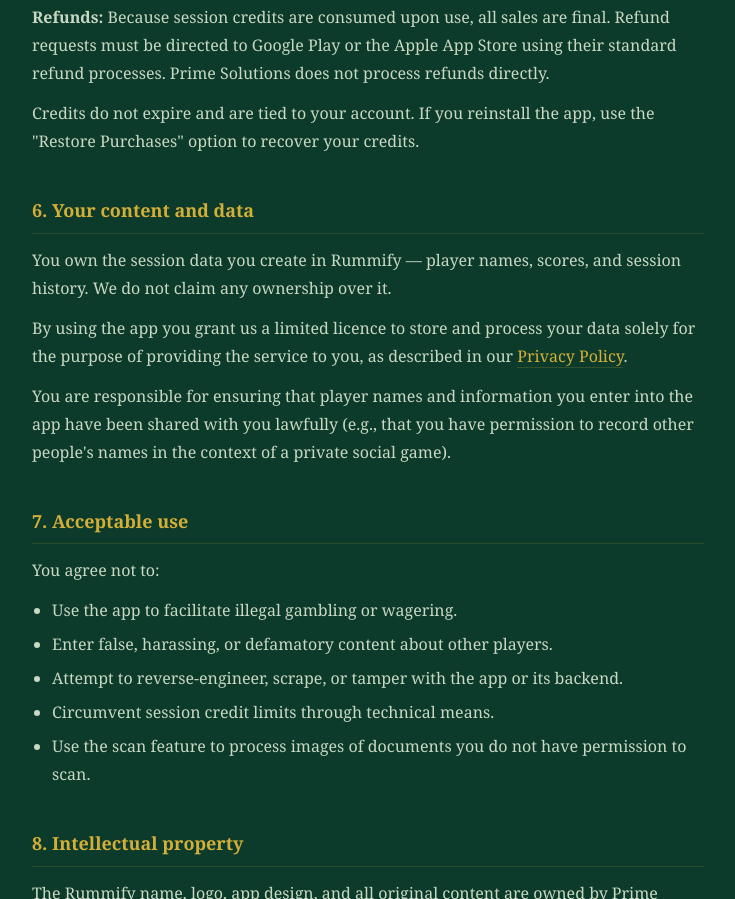
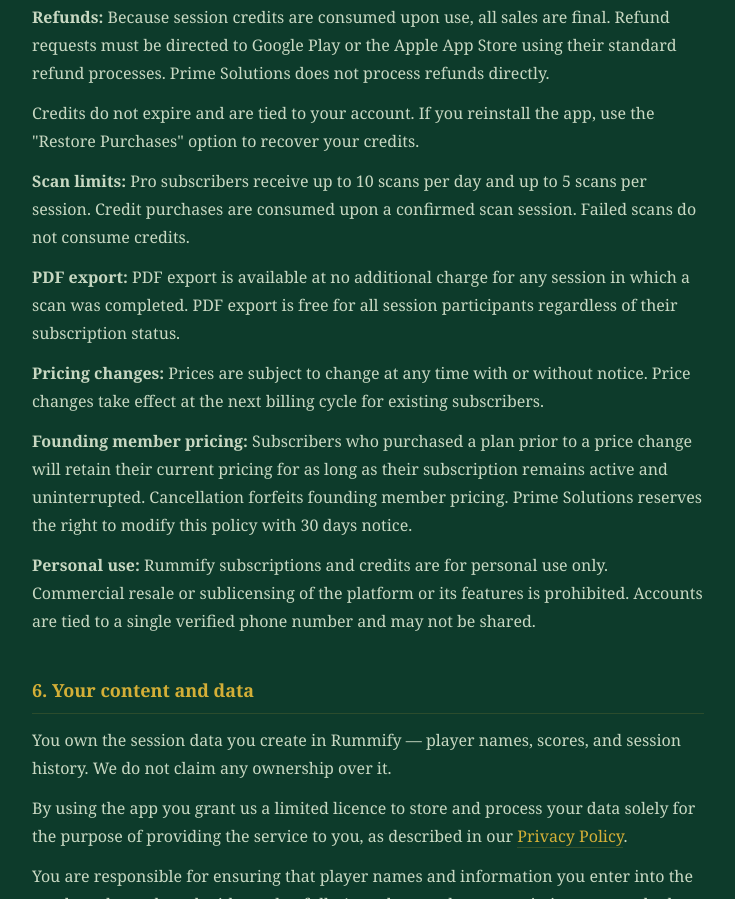
Before and after one commit to MediaMaharaj/Rummify, a plain HTML site: page terms.html in a window 1280 px wide. Shown: the part 1924-2823 px from the top of the page, without its empty margins (272-1007 px from the left). Drawn offline with Linux system fonts and the light colour scheme.

Commit message:
Add files via upload

```diff
--- a/terms.html
+++ b/terms.html
@@ -232,6 +232,11 @@
     <p>All purchases are processed by Google or Apple — not by Prime Solutions. By making a purchase you also agree to Google's or Apple's terms of service as applicable.</p>
     <p><strong>Refunds:</strong> Because session credits are consumed upon use, all sales are final. Refund requests must be directed to Google Play or the Apple App Store using their standard refund processes. Prime Solutions does not process refunds directly.</p>
     <p>Credits do not expire and are tied to your account. If you reinstall the app, use the "Restore Purchases" option to recover your credits.</p>
+    <p><strong>Scan limits:</strong> Pro subscribers receive up to 10 scans per day and up to 5 scans per session. Credit purchases are consumed upon a confirmed scan session. Failed scans do not consume credits.</p>
+    <p><strong>PDF export:</strong> PDF export is available at no additional charge for any session in which a scan was completed. PDF export is free for all session participants regardless of their subscription status.</p>
+    <p><strong>Pricing changes:</strong> Prices are subject to change at any time with or without notice. Price changes take effect at the next billing cycle for existing subscribers.</p>
+    <p><strong>Founding member pricing:</strong> Subscribers who purchased a plan prior to a price change will retain their current pricing for as long as their subscription remains active and uninterrupted. Cancellation forfeits founding member pricing. Prime Solutions reserves the right to modify this policy with 30 days notice.</p>
+    <p><strong>Personal use:</strong> Rummify subscriptions and credits are for personal use only. Commercial resale or sublicensing of the platform or its features is prohibited. Accounts are tied to a single verified phone number and may not be shared.</p>
   </section>
 
   <section>
```
